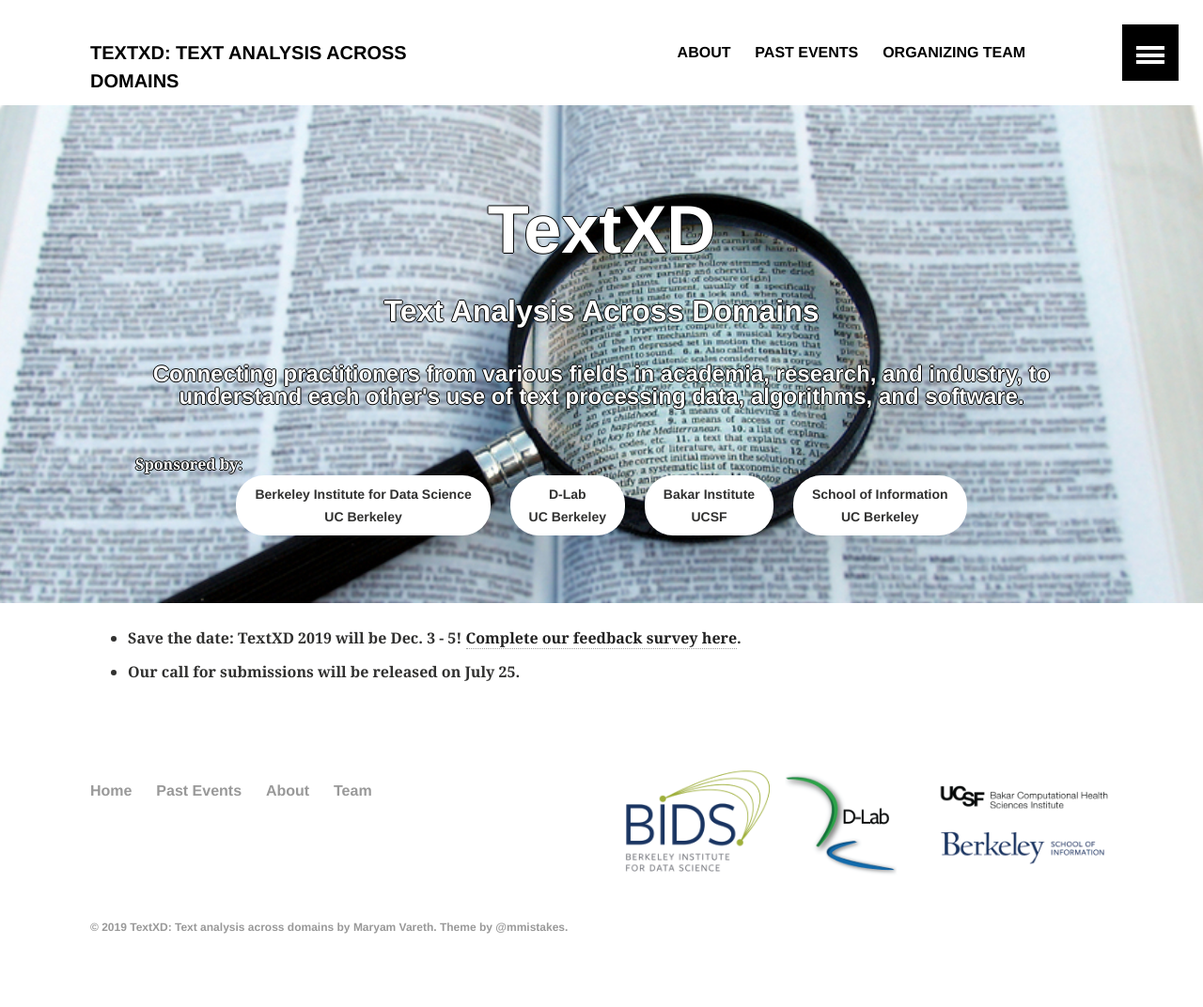
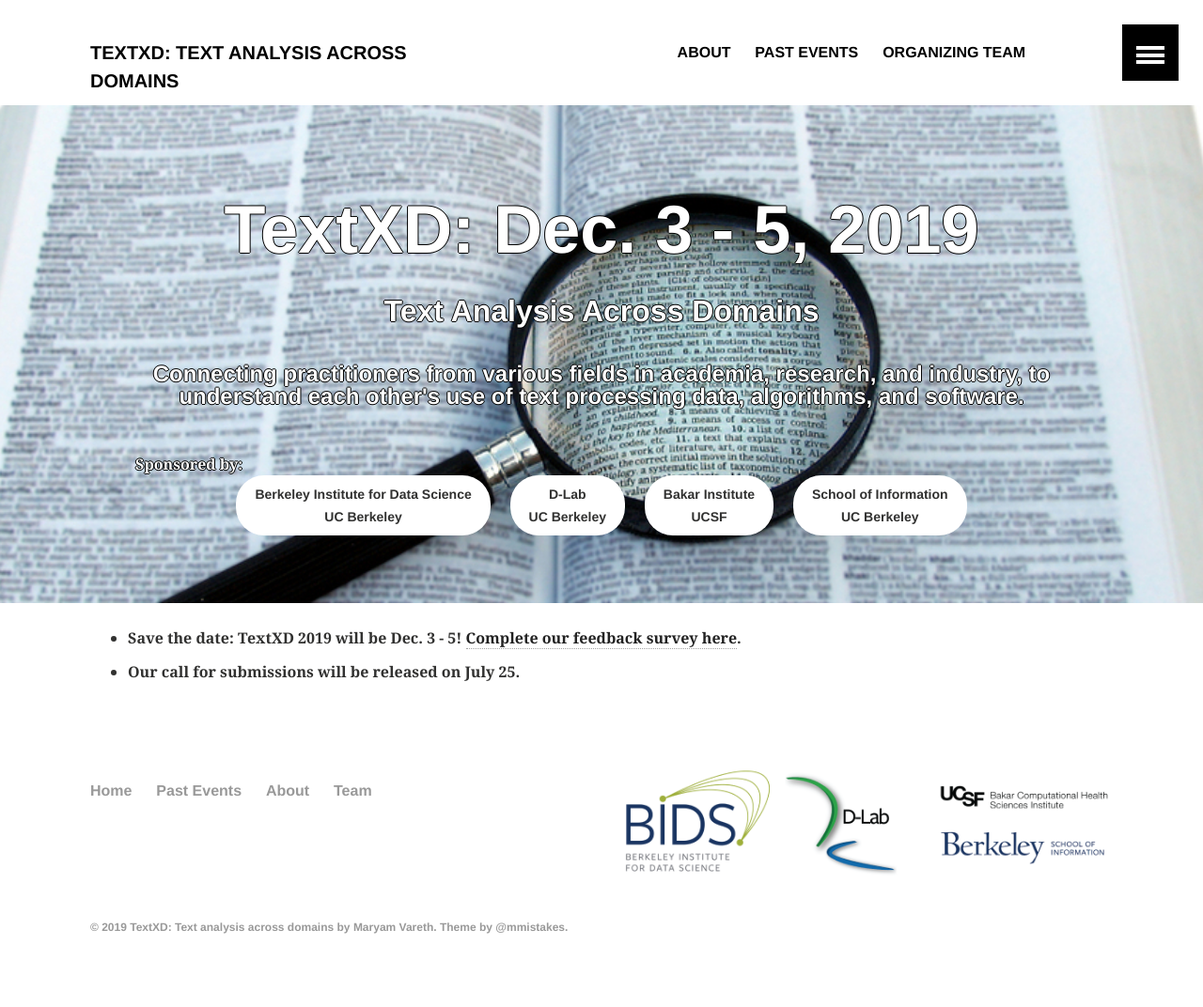
Before and after one commit to TextXD/textxd.github.io, a Jekyll site: the page built from index.md, in a window 1280 px wide. Shown: the whole page at 94% size. Built offline with Jekyll 4.4.1, drawn with Linux system fonts in a browser that asks for light colours.

Commit message:
Update home.html

```diff
--- a/_layouts/home.html
+++ b/_layouts/home.html
@@ -44,7 +44,7 @@
     </style>
     <div class="page-lead" style="background-image:url({{ site.url }}/images/{{ page.image.feature }})">
       <div class="wrap page-lead-content">
-        <hshadow> <h1>TextXD</h1>
+        <hshadow> <h1>TextXD: Dec. 3 - 5, 2019</h1>
         <h2>Text Analysis Across Domains</h2>
         <h4>Connecting practitioners from various fields in academia, research, and industry, to understand each other's use of text processing data, algorithms, and software.</h4>
         <br />
```
